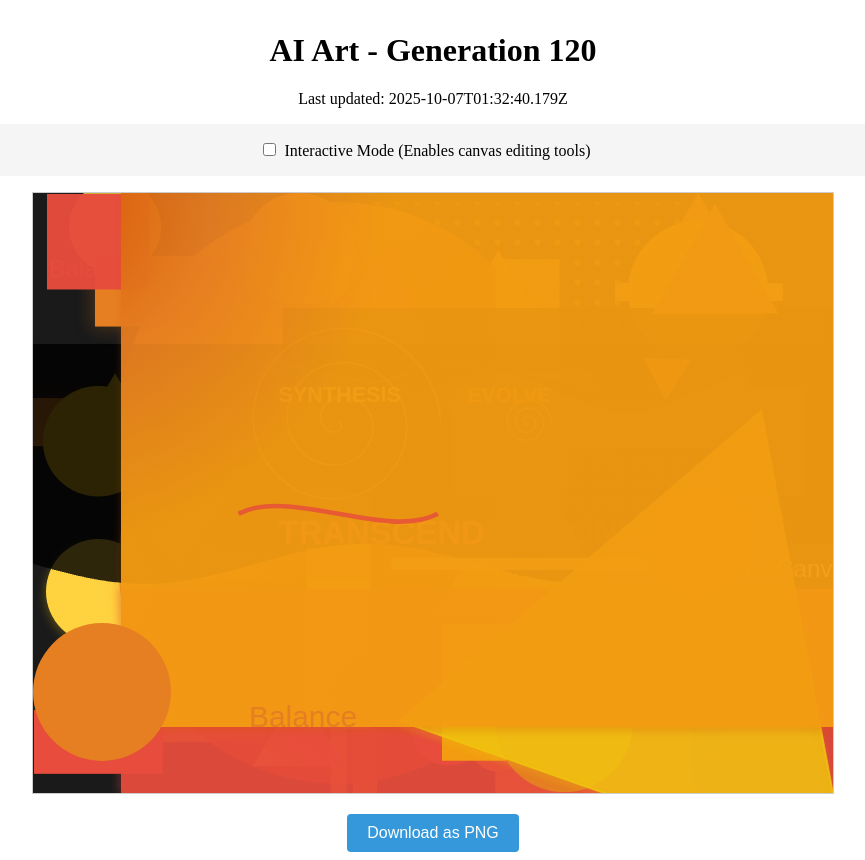
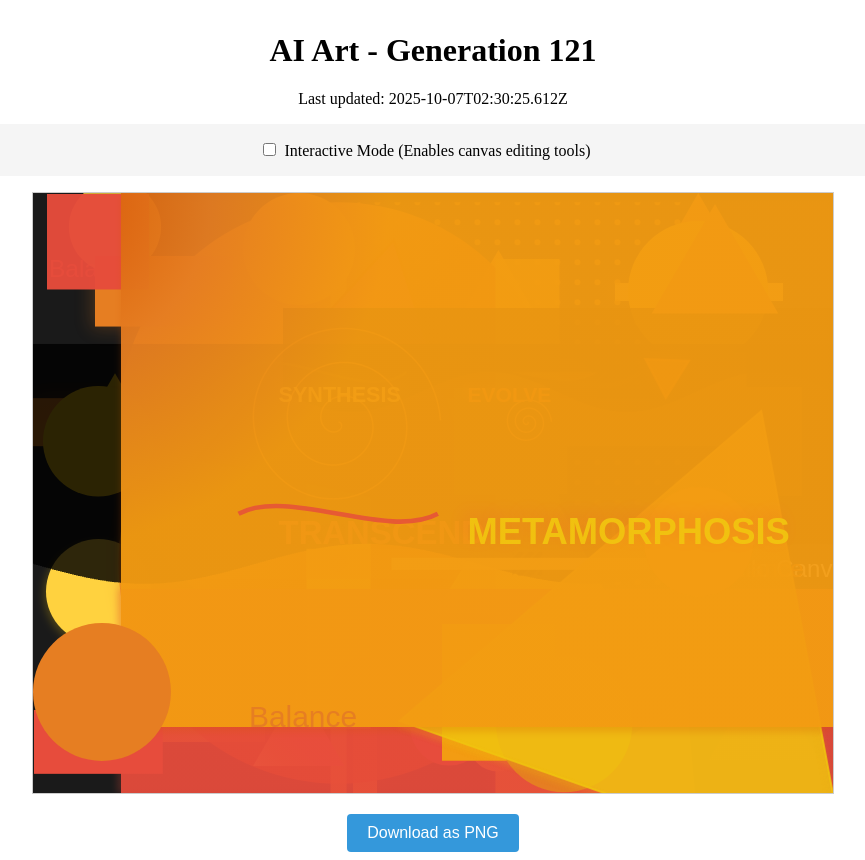
Before and after one commit to mcclowes/ai-art, a React (Vite) app: page / in a window 1280 px wide. Shown: the whole page, without its empty margins (207-1072 px from the left). Built offline with nearby package versions, Linux system fonts and the light colour scheme.

Commit message:
Improve artwork - Generation 121

```diff
--- a/src/artwork-state.ts
+++ b/src/artwork-state.ts
@@ -1428,9 +1428,36 @@ export const artworkState: ArtworkState = {
       "font": "29.914860641349165px Arial",
       "fillStyle": "#e67e22",
       "id": "text_1759800760179"
+    },
+    {
+      "type": "text",
+      "x": 434.4375772558714,
+      "y": 350.82818294190355,
+      "text": "METAMORPHOSIS",
+      "font": "bold 36.35887882627527px Arial",
+      "fillStyle": "#e74c3c",
+      "gradient": {
+        "type": "radial",
+        "colors": [
+          "#e74c3c",
+          "#f39c12",
+          "#f1c40f"
+        ],
+        "direction": 300.64954150985557,
+        "centerX": 0.6157133222710285,
+        "centerY": 0.34616909069717244
+      },
+      "shadow": {
+        "blur": 17.17446820999677,
+        "color": "#e74c3c40",
+        "offsetX": -4.667828256282678,
+        "offsetY": -4.920064484244502
+      },
+      "opacity": 0.9385783370505721,
+      "id": "gradient_text_1759804225612"
     }
   ],
-  "generation": 120,
-  "lastUpdated": "2025-10-07T01:32:40.179Z",
+  "generation": 121,
+  "lastUpdated": "2025-10-07T02:30:25.612Z",
   "cycleStarted": "2025-10-02T02:29:58.080Z"
 };
```
